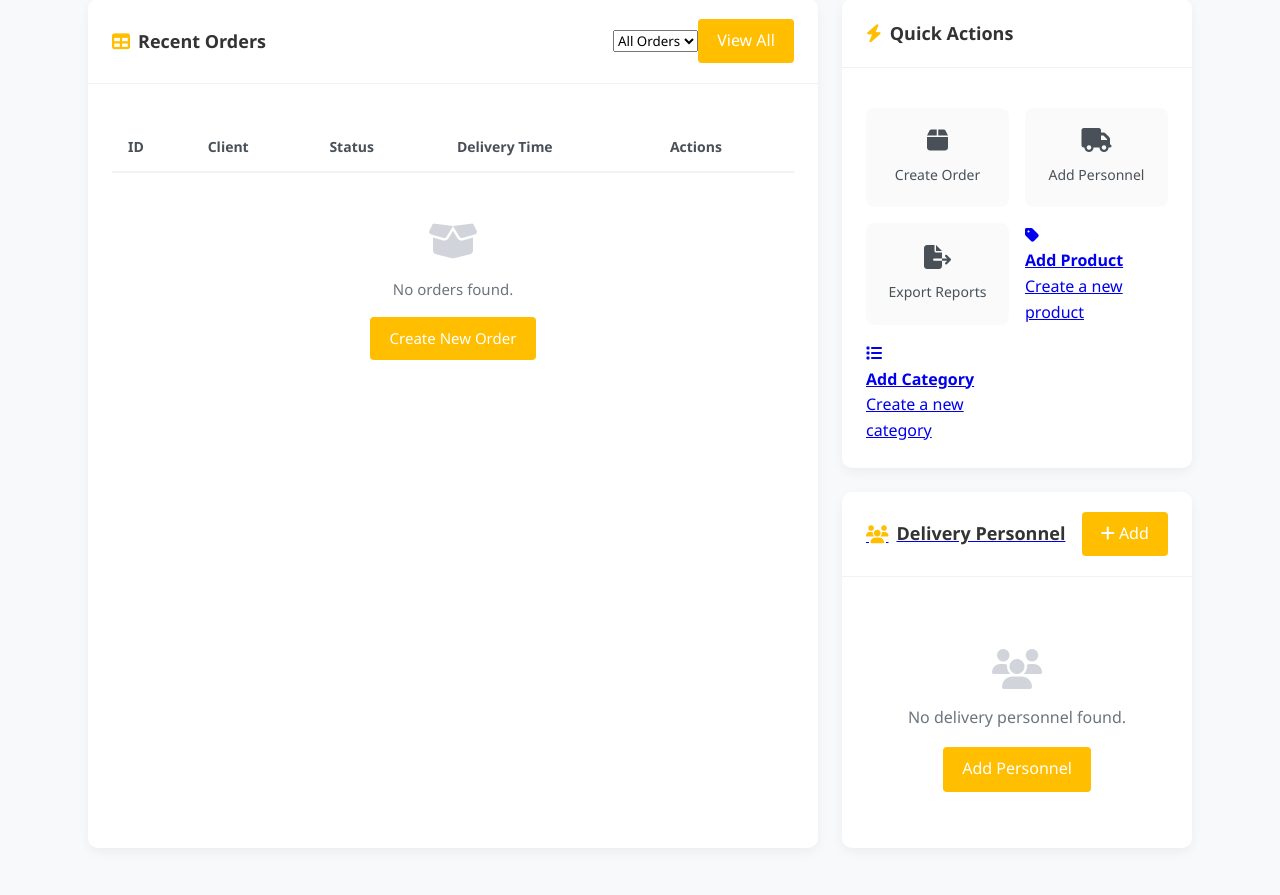
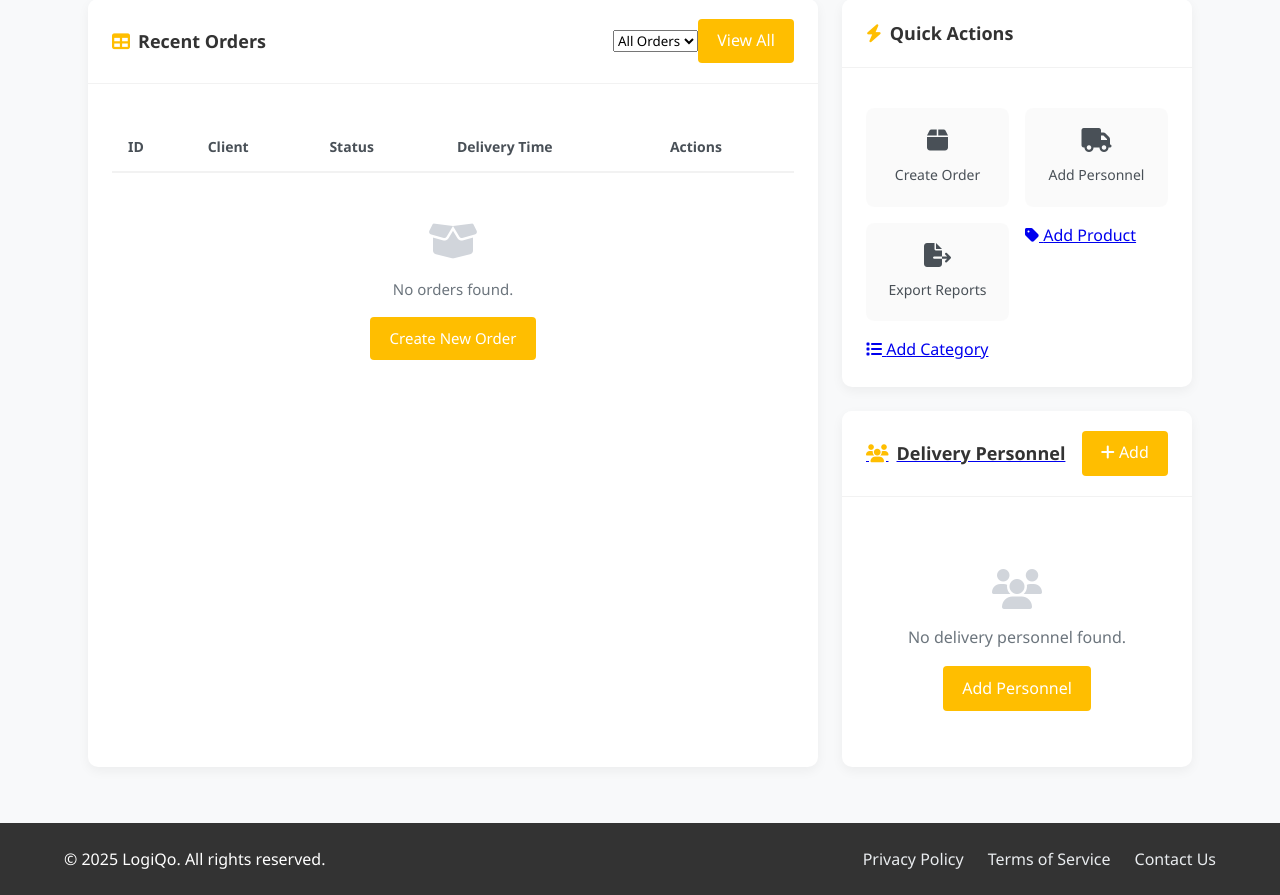
Before and after one commit to Adetomiwa-Oluwatobi/DeliveryCoo, a Django app: template orders/templates/orders/company_dashboard.html in a window 1280 px wide. Shown: the part 448-1343 px from the top of the page. Run offline with Django 5.2, Linux system fonts and the light colour scheme; the template is opened without the code that fills it, so the values that code supplies are empty.

Commit message:
logso change

```diff
--- a/orders/templates/orders/company_dashboard.html
+++ b/orders/templates/orders/company_dashboard.html
@@ -188,23 +188,23 @@
                             <span>Export Reports</span>
                         </a>
                         <a href="{% url 'create_product' %}" class="quick-action-btn">
-                            <div class="quick-action-icon bg-primary-light">
+
                                 <i class="fas fa-tag"></i>
-                            </div>
-                            <div class="quick-action-text">
-                                <h4>Add Product</h4>
-                                <p>Create a new product</p>
-                            </div>
+
+
+                                <span>Add Product</span>
+
+
                         </a>
 
                         <a href="{% url 'create_category' %}" class="quick-action-btn">
-                            <div class="quick-action-icon bg-success-light">
+
                                 <i class="fas fa-list"></i>
-                            </div>
-                            <div class="quick-action-text">
-                                <h4>Add Category</h4>
-                                <p>Create a new category</p>
-                            </div>
+
+
+                                <span>Add Category</span>
+
+
                     </div>
                 </div>
             </div>
```
